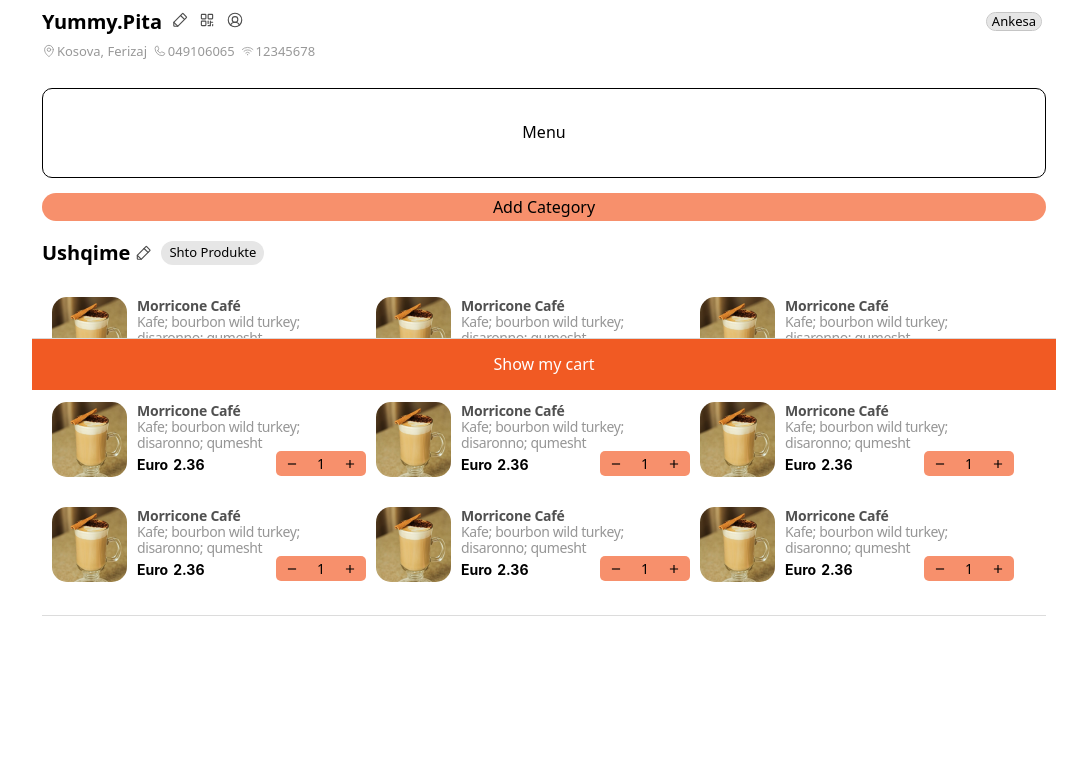
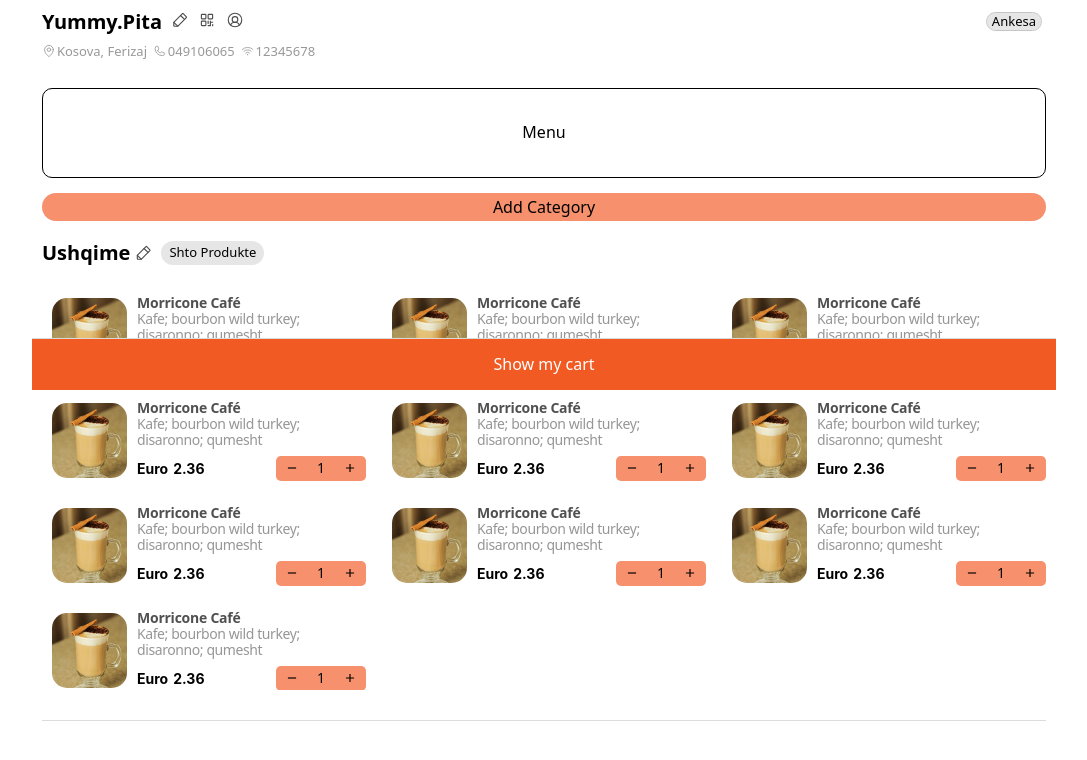
Before and after one commit to Xprim3/offon, a website built with Vite: page profile.html in a window 1280 px wide. Shown: the part 410-1170 px from the top of the page, without its empty margins (96-1183 px from the left). Before the commit the page ends 1066 px from the top, so only its background shows below. Built offline with nearby package versions, Linux system fonts and the light colour scheme.

Commit message:
secound commit

```diff
--- a/profile.html
+++ b/profile.html
@@ -237,6 +237,25 @@
                 </div>
               </div>
             </li>
+            <li class="product__id">
+              <img class="product__img__mod" src="media/products/_20210521150504.0_bocellicoffee.jpg">
+              <div class="product__title_content__box">
+                <h5 class="product__title__text">Morricone Café</h5>
+                <p class="product__description__text">Kafe; bourbon wild turkey; disaronno; qumesht</p>
+                <div class="symbol__price__qty">
+                  <span class="product__price__symbol">Euro <span>2.36</span></span>
+                  <span class="qty__button">
+                    <button class="nav__icon__mod">
+                      <img src="media/icons/minus.svg">
+                    </button>
+                    <span class="nav__icon__mod qty-input">1</span>
+                    <button class="nav__icon__mod">
+                      <img src="media/icons/plus.svg">
+                    </button>
+                  </span>
+                </div>
+              </div>
+            </li>
           </ul>
           <span class="line__only"></span>
         </div>
--- a/styles/mediaquery.css
+++ b/styles/mediaquery.css
@@ -232,6 +232,7 @@
     width: 100%;
     height: 100%;
     align-items: center;
+    padding-top: 8px;
   }
 
   .product__price__symbol {
@@ -594,6 +595,7 @@
     width: 100%;
     height: 100%;
     align-items: center;
+    padding-top: 8px;
   }
 
   .product__price__symbol {
@@ -956,6 +958,7 @@
     width: 100%;
     height: 100%;
     align-items: center;
+    padding-top: 8px;
   }
 
   .product__price__symbol {
@@ -1238,7 +1241,7 @@
   }
   .products__box {
     display: flex;
-    justify-content: start;
+    justify-content: center;
     flex-direction: row;
     flex-wrap: wrap;
     width: 100%;
@@ -1319,6 +1322,7 @@
     width: 100%;
     height: 100%;
     align-items: center;
+    padding-top: 8px;
   }
 
   .product__price__symbol {
@@ -1601,7 +1605,7 @@
   }
   .products__box {
     display: flex;
-    justify-content: start;
+    justify-content: space-between;
     flex-direction: row;
     flex-wrap: wrap;
     width: 100%;
@@ -1609,7 +1613,6 @@
     list-style-type: none;
     row-gap: 25px;
     column-gap: 0px;
-    overflow: auto;
   }
 
   .product__image__box {
@@ -1683,6 +1686,7 @@
     width: 100%;
     height: 100%;
     align-items: center;
+    padding-top: 8px;
   }
 
   .product__price__symbol {
@@ -2047,6 +2051,7 @@
     width: 100%;
     height: 100%;
     align-items: center;
+    padding-top: 8px;
   }
 
   .product__price__symbol {
--- a/styles/profile.css
+++ b/styles/profile.css
@@ -158,6 +158,7 @@
   list-style-type: none;
   row-gap: 25px;
   overflow: auto;
+  background-color: white;
 }
 
 .product__image__box {
@@ -230,6 +231,7 @@
   width: 100%;
   height: 100%;
   align-items: center;
+  padding-top: 8px;
 }
 
 .product__price__symbol {
```
